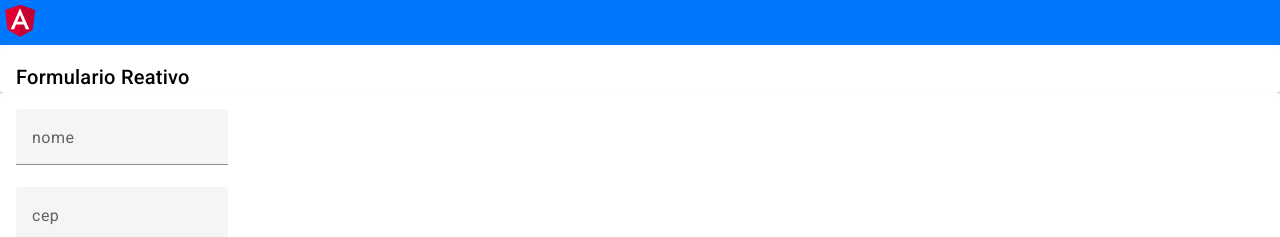
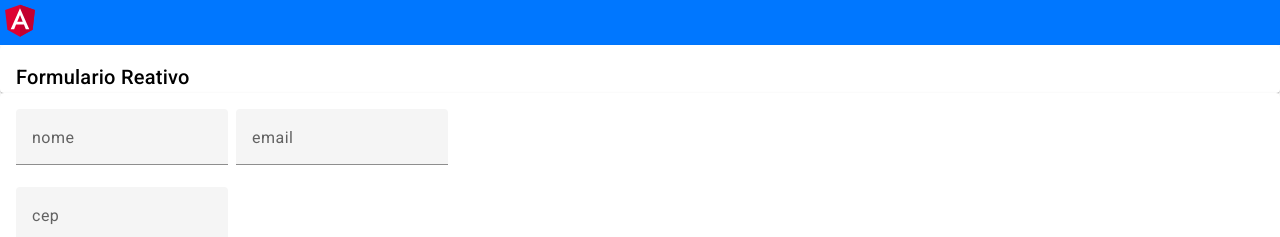
Before and after one commit to divaprates/formularioAngular, an Angular app: page / in a window 1280 px wide. Shown: the top 237 px of the page. Built offline with nearby package versions, Linux system fonts and the light colour scheme.

Commit message:
adding e-mail field

```diff
--- a/src/app/data-form/data-form.component.html
+++ b/src/app/data-form/data-form.component.html
@@ -10,6 +10,11 @@
             <mat-form-field>
                 <mat-label>nome</mat-label>
                 <input #nome matInput formControlName="nome" placeholder="nome" id="nome" name="nome" value="">
+            </mat-form-field>
+
+            <mat-form-field>
+                <mat-label>email</mat-label>
+                <input #email matInput formControlName="email" placeholder="email" id="email" name="email" value="">
             </mat-form-field>
 
             <div formGroupName="endereco">
@@ -61,11 +66,15 @@
                 </div>
             </div>
 
-            <mat-slide-toggle #aceite formControlName="aceite" id="aceite" name="aceite">Aceita os termos?</mat-slide-toggle>
+            <div>
+                <mat-slide-toggle #aceite formControlName="aceite" id="aceite" name="aceite">
+                    Aceita os termos?
+                </mat-slide-toggle>
+            </div>
 
             <mat-card-actions align="end">
                 <button mat-raised-button type="submit">SUBMIT</button>
-                <button mat-raised-button onclick="reset()">RESET</button>
+                <button mat-raised-button type="reset" onclick="reset()">RESET</button>
             </mat-card-actions>
         </form>
     </mat-card-content>
--- a/src/app/data-form/data-form.component.ts
+++ b/src/app/data-form/data-form.component.ts
@@ -22,6 +22,7 @@ export class DataFormComponent {
   ) {
     this.formulario = this.formBuilder.group({
       nome: [null],
+      email: [null],
       aceite: [null],
       endereco: this.formBuilder.group({
         cep: [null],
@@ -51,8 +52,8 @@ export class DataFormComponent {
 
   listarEstados() {
     this.estadosService.getEstadosBr().subscribe(res => {
-        this.estados = res;
-      });
+      this.estados = res;
+    });
   }
 
   popularDados(dados: any) {
```
